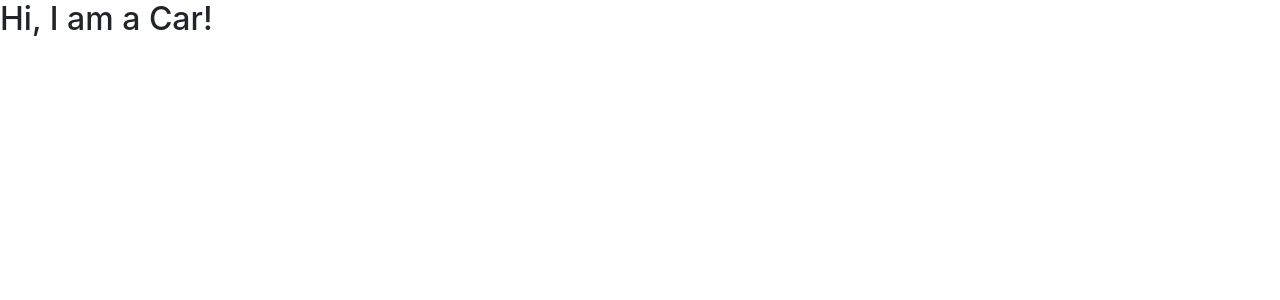
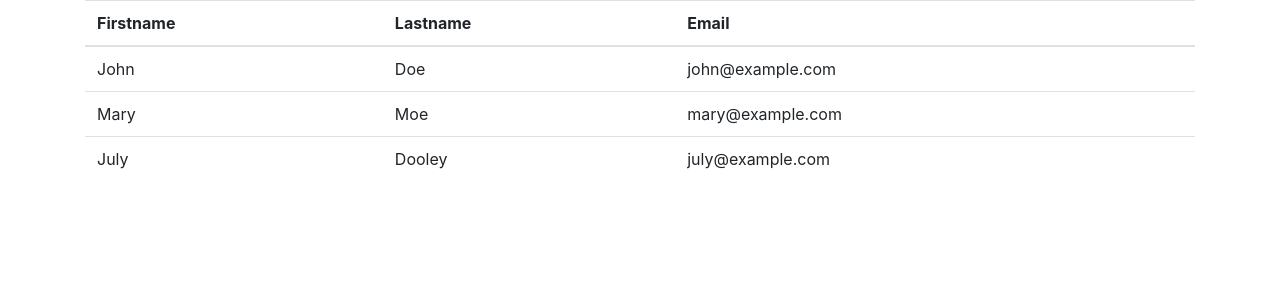
Before and after one commit to 90adityaCode/DataTable-In-React, a React (Create React App) app: page / in a window 1280 px wide. Shown: the top 300 px of the page. Built offline with nearby package versions, Linux system fonts and the light colour scheme; the HTML template or start-up script is replaced by a standard one.

Commit message:
2 files modified, 3 added

```diff
--- /dev/null
+++ b/public/index.html
@@ -0,0 +1,6 @@
+<div id="root"></div>
+
+ <link rel="stylesheet" href="https://maxcdn.bootstrapcdn.com/bootstrap/4.4.1/css/bootstrap.min.css">
+  <script src="https://ajax.googleapis.com/ajax/libs/jquery/3.4.1/jquery.min.js"></script>
+  <script src="https://cdnjs.cloudflare.com/ajax/libs/popper.js/1.16.0/umd/popper.min.js"></script>
+  <script src="https://maxcdn.bootstrapcdn.com/bootstrap/4.4.1/js/bootstrap.min.js"></script>
--- a/src/_components/data-table/DataTable.js
+++ b/src/_components/data-table/DataTable.js
@@ -1,7 +1,13 @@
  import React from 'react';
+ import UserData from './table-operation/UserData';
  class DataTable extends React.Component {
+
+   constructor(props){
+     super(props);
+
+   }
   render() {
-    return <h2>Hi, I am a Car!</h2>;
+    return <UserData />;
   }
 }
 
--- /dev/null
+++ b/src/_components/data-table/table-operation/UserData.js
@@ -0,0 +1,38 @@
+import React from "react";
+class UserData extends React.Component {
+  render() {
+    return (
+      <div class="container">
+
+        <table class="table">
+          <thead>
+            <tr>
+              <th>Firstname</th>
+              <th>Lastname</th>
+              <th>Email</th>
+            </tr>
+          </thead>
+          <tbody>
+            <tr>
+              <td>John</td>
+              <td>Doe</td>
+              <td>john@example.com</td>
+            </tr>
+            <tr>
+              <td>Mary</td>
+              <td>Moe</td>
+              <td>mary@example.com</td>
+            </tr>
+            <tr>
+              <td>July</td>
+              <td>Dooley</td>
+              <td>july@example.com</td>
+            </tr>
+          </tbody>
+        </table>
+      </div>
+    );
+  }
+}
+
+export default UserData;
--- a/src/_services/index.js
+++ b/src/_services/index.js
@@ -1 +1,2 @@
 //configure service
+export * from './user.service';
```
Also changed, not shown: src/_services/user.service.js (added).
